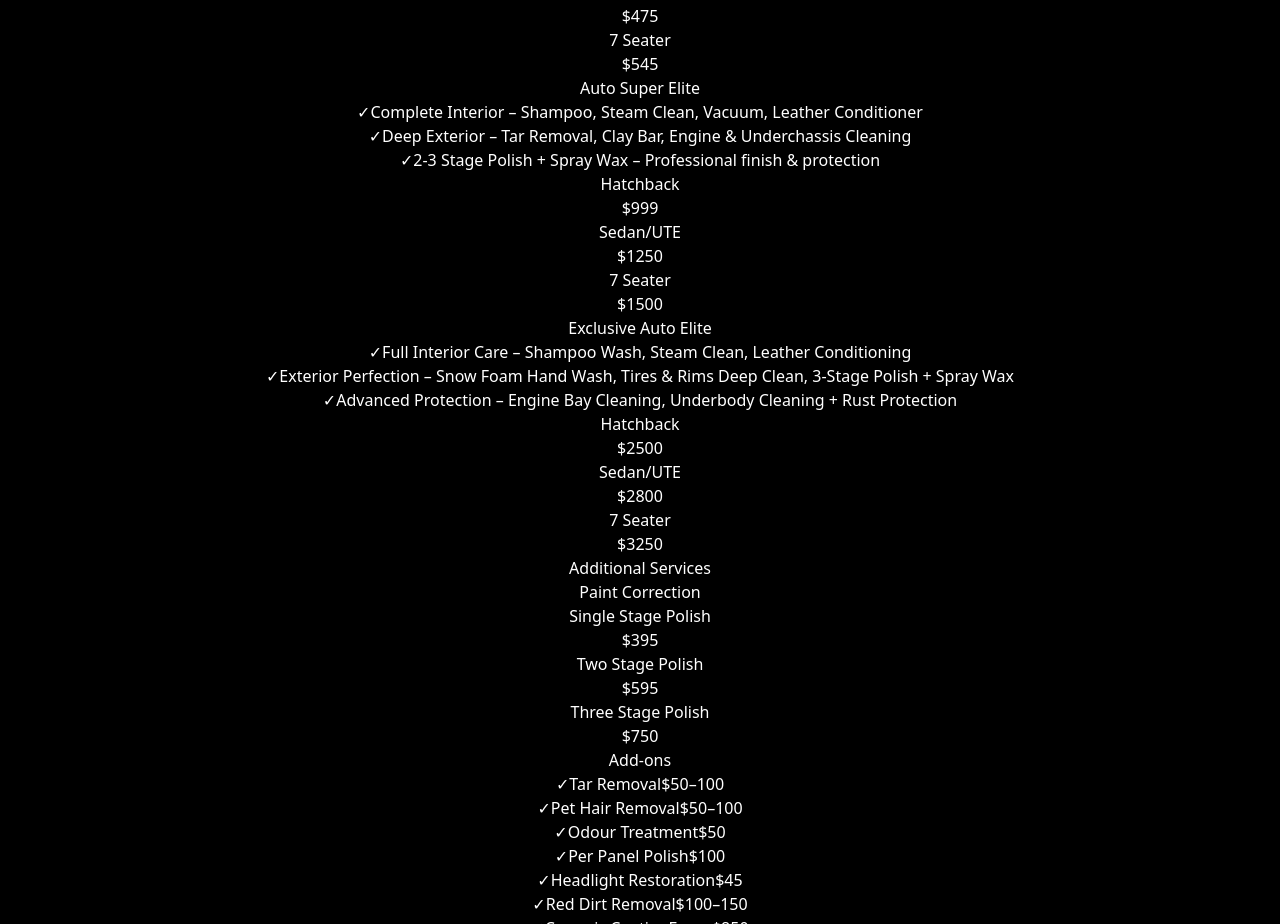
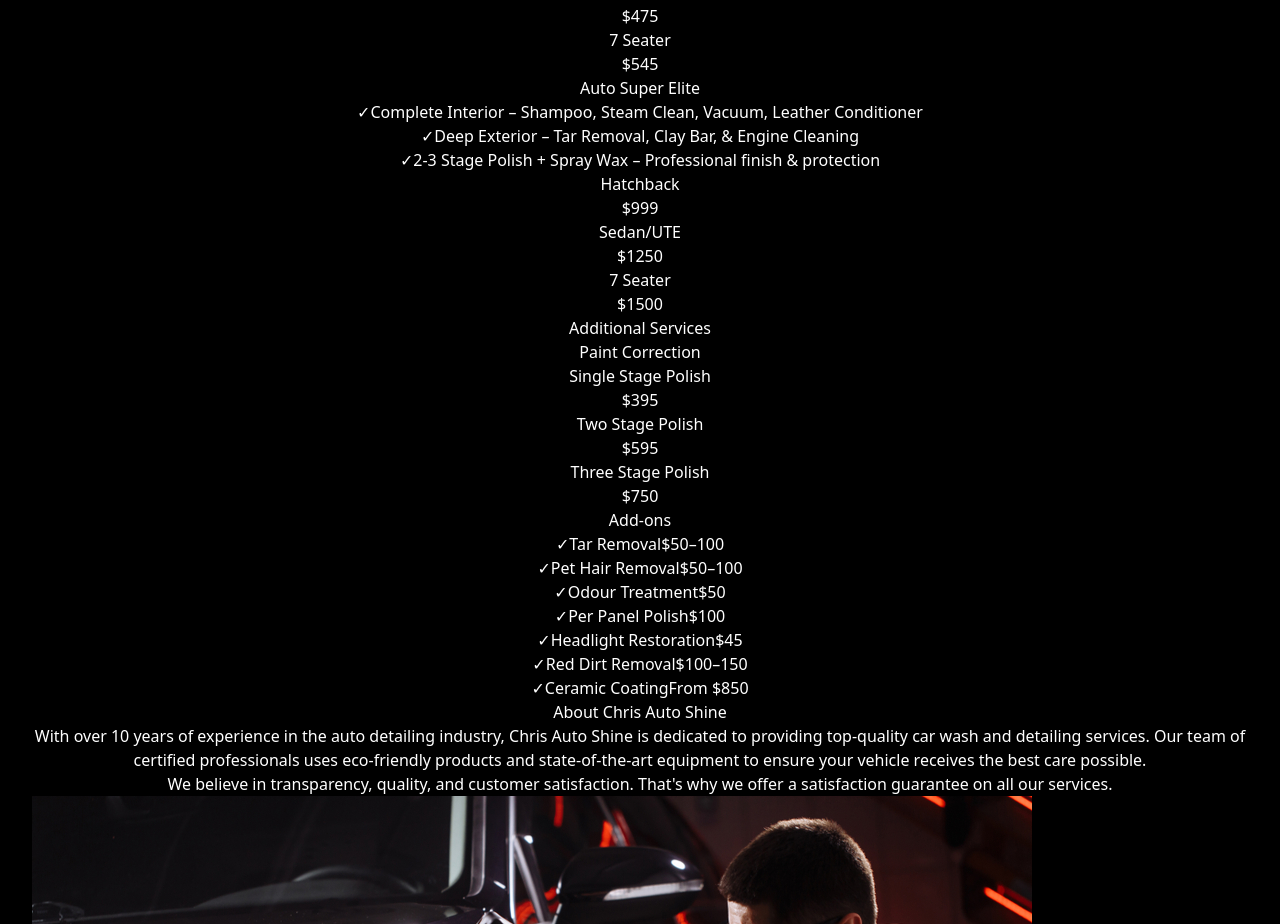
Before and after one commit to Danncode10/chrisautoshine_v2, a React (Vite) app: page / in a window 1280 px wide. Shown: the part 10320-11244 px from the top of the page. Built offline with nearby package versions, Linux system fonts and the light colour scheme.

Commit message:
{/* Exclusive Auto Elite */}

```diff
--- a/src/components/Packages.jsx
+++ b/src/components/Packages.jsx
@@ -62,8 +62,8 @@ function Packages() {
           >
             Exterior Packages
           </motion.h3>
-          <motion.div
-            className="grid grid-cols-1 md:grid-cols-2 lg:grid-cols-3 gap-6"
+<motion.div
+  className="flex flex-wrap justify-center gap-6" // Updated to use flex layout
             variants={containerVariants}
           >
             {/* Auto 1 */}
@@ -305,7 +305,7 @@ function Packages() {
               <h4 className="text-xl font-bold mb-4 text-center">Auto Super Elite</h4>
               <ul className="mb-6 space-y-2">
                 <li className="flex items-center text-gray-300"><span className="text-red-500 mr-2 font-bold">✓</span>Complete Interior – Shampoo, Steam Clean, Vacuum, Leather Conditioner</li>
-                <li className="flex items-center text-gray-300"><span className="text-red-500 mr-2 font-bold">✓</span>Deep Exterior – Tar Removal, Clay Bar, Engine & Underchassis Cleaning</li>
+                <li className="flex items-center text-gray-300"><span className="text-red-500 mr-2 font-bold">✓</span>Deep Exterior – Tar Removal, Clay Bar, & Engine Cleaning</li>
                 <li className="flex items-center text-gray-300"><span className="text-red-500 mr-2 font-bold">✓</span>2-3 Stage Polish + Spray Wax – Professional finish & protection</li>
               </ul>
               <div className="grid grid-cols-3 gap-4 text-center">
@@ -325,7 +325,7 @@ function Packages() {
             </motion.div>
 
             {/* Exclusive Auto Elite */}
-            <motion.div
+            {/* <motion.div
               className="bg-gradient-to-br from-purple-900 to-gray-900 text-white p-6 rounded-lg shadow-lg hover:scale-105 transition-all duration-300 hover:shadow-xl relative"
               variants={itemVariants}
             >
@@ -350,7 +350,9 @@ function Packages() {
                   <p className="text-2xl font-bold text-white">$3250</p>
                 </div>
               </div>
-            </motion.div>
+            </motion.div> */}
+
+
           </motion.div>
         </motion.div>
 
```
